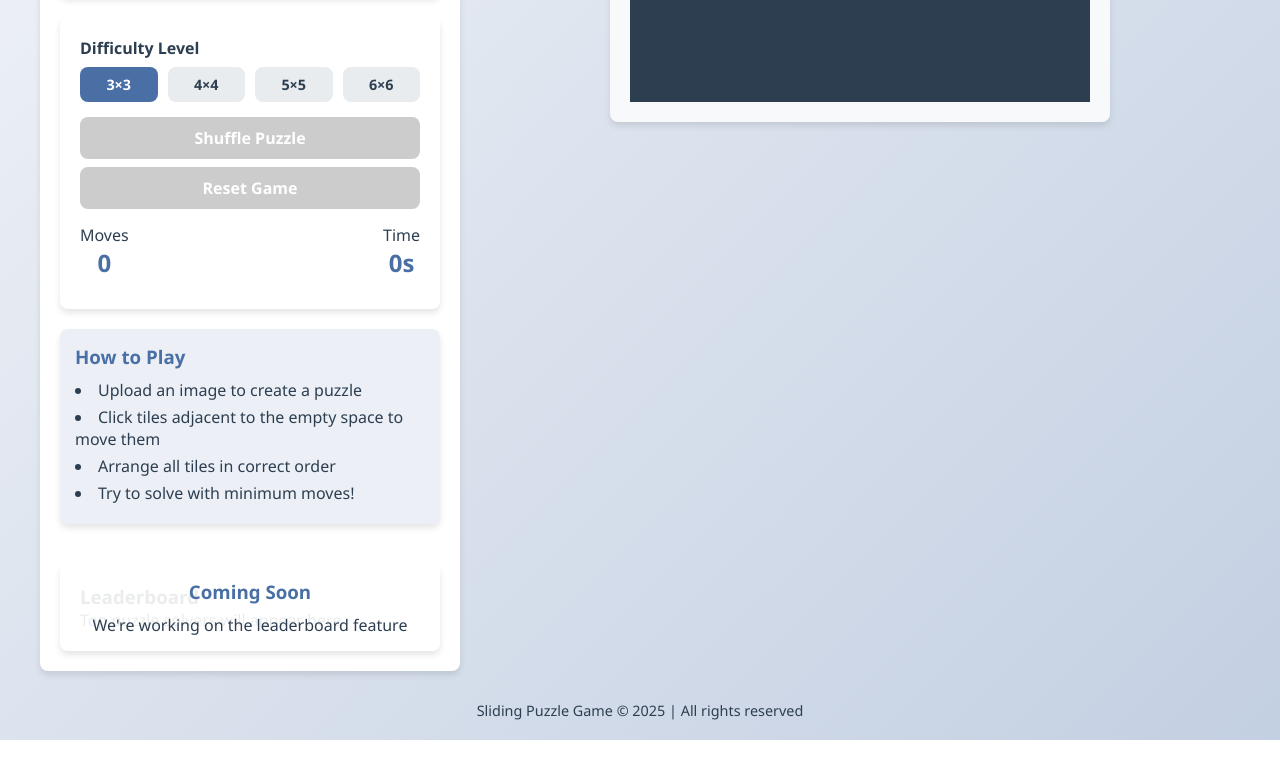
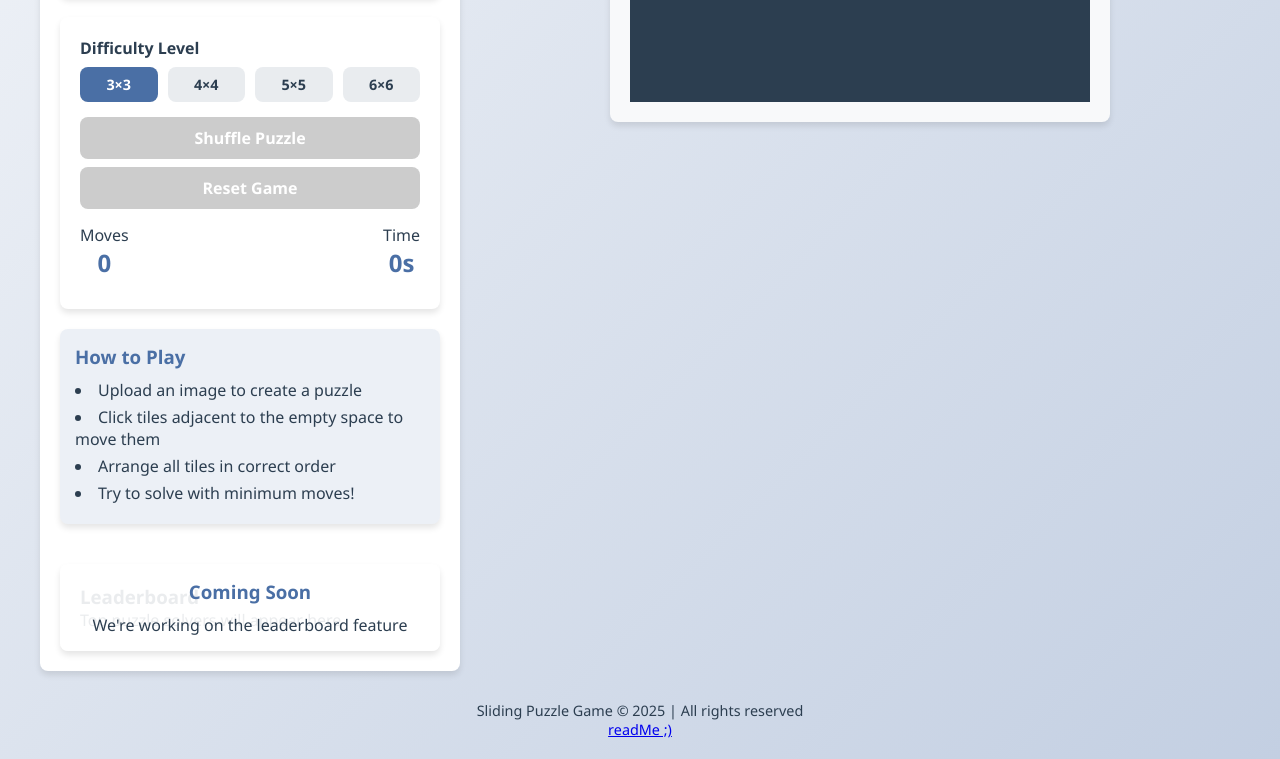
Before and after one commit to joroge/jigsaw, a plain HTML site: page index.html in a window 1280 px wide. Shown: the part 505-1264 px from the top of the page. Drawn offline with Linux system fonts and the light colour scheme.

Commit message:
readMe ;)

```diff
--- a/index.html
+++ b/index.html
@@ -492,6 +492,7 @@
 
     <footer>
         <p>Sliding Puzzle Game &copy; 2025 | All rights reserved</p>
+        <a href = "./readme.html"><p>readMe ;)</p></a>
     </footer>
 
     <script>
```
